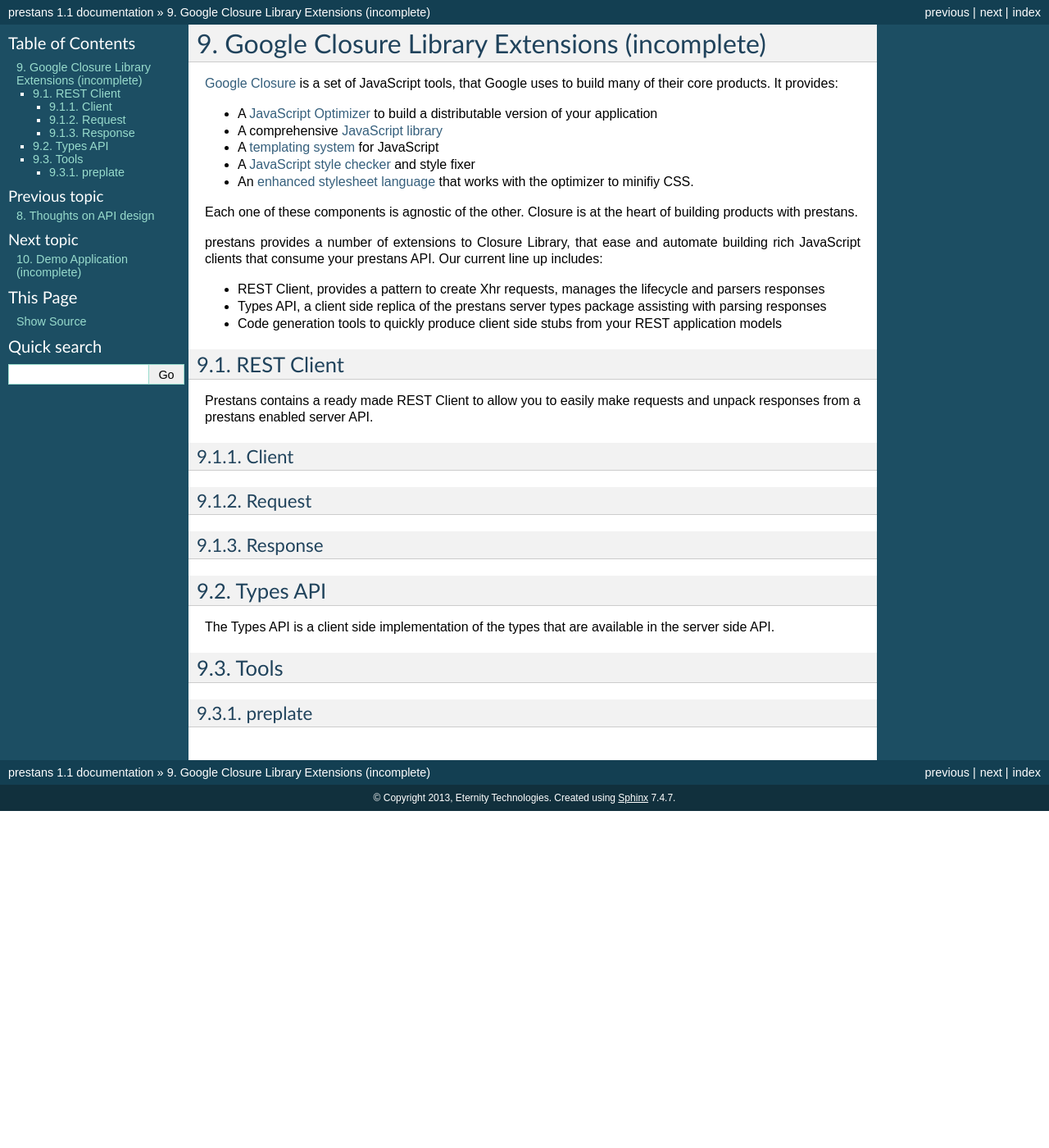
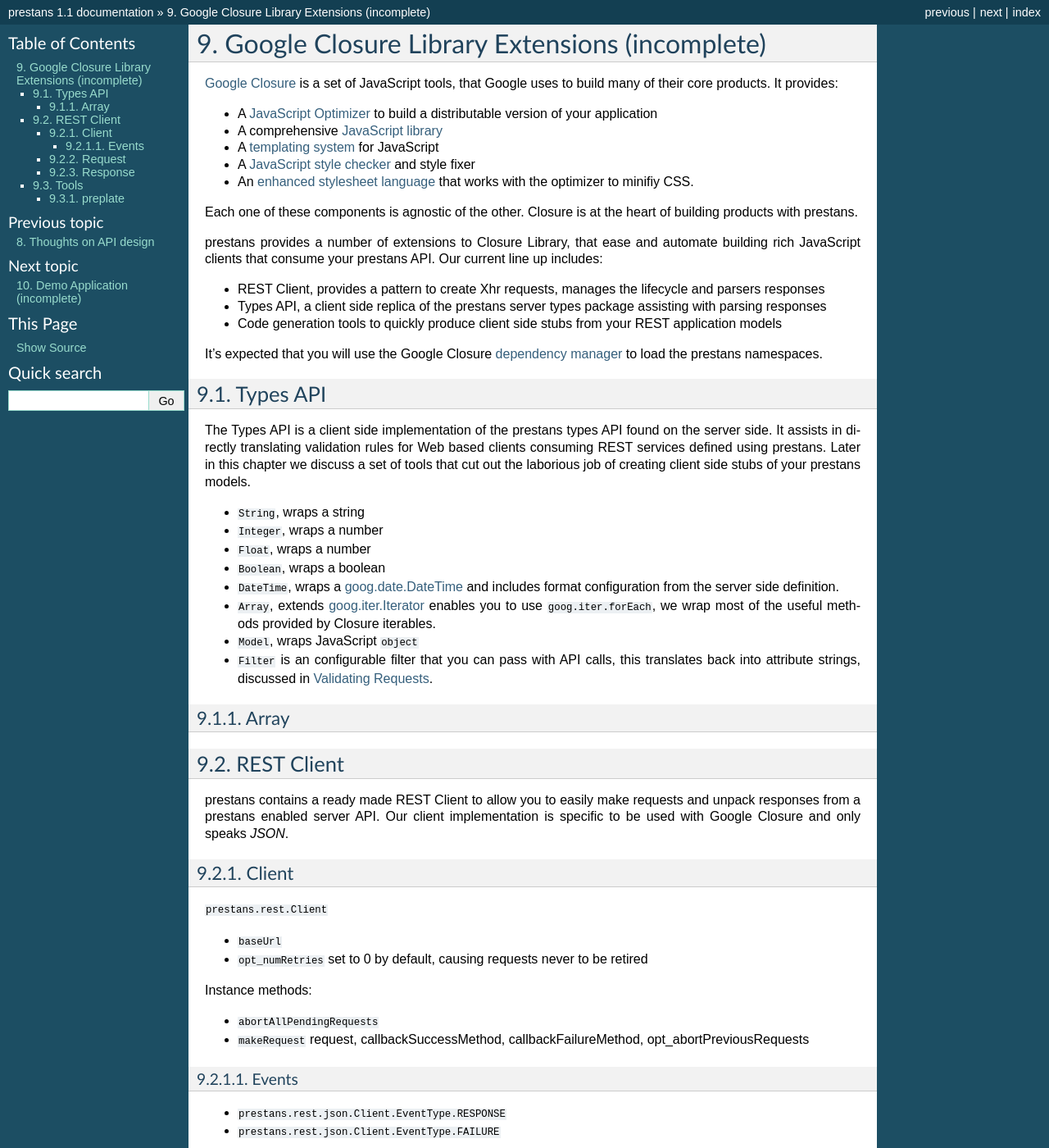
Before and after one commit to anomaly/prestans-docs, a Sphinx documentation site: the page built from source/closure.rst, in a window 1280 px wide and 1400 px high. Shown: the whole window at 82% size. Built offline with Sphinx 7.4.7, drawn with Linux system fonts in a browser that asks for light colours; some of the changed text lies outside the part shown.

Commit message:
Updated closure documentation

```diff
--- a/source/closure.rst
+++ b/source/closure.rst
@@ -18,24 +18,88 @@
 * Types API, a client side replica of the prestans server types package assisting with parsing responses
 * Code generation tools to quickly produce client side stubs from your REST application models
 
+It's expected that you will use the Google Closure `dependency manager <https://developers.google.com/closure/library/docs/introduction>`_ to load the prestans namespaces.
+
+Types API
+=========
+
+The Types API is a client side implementation of the prestans types API found on the server side. It assists in directly translating validation rules for Web based clients consuming REST services defined using prestans. Later in this chapter we discuss a set of tools that cut out the laborious job of creating client side stubs of your prestans models.
+
+* ``String``, wraps a string
+* ``Integer``, wraps a number
+* ``Float``, wraps a number
+* ``Boolean``, wraps a boolean
+* ``DateTime``, wraps a `goog.date.DateTime <http://closure-library.googlecode.com/svn/docs/class_goog_date_DateTime.html>`_ and includes format configuration from the server side definition.
+* ``Array``, extends `goog.iter.Iterator <http://closure-library.googlecode.com/svn/docs/class_goog_iter_Iterator.html>`_ enables you to use ``goog.iter.forEach``, we wrap most of the useful methods provided by Closure iterables.
+* ``Model``, wraps JavaScript ``object``
+* ``Filter`` is an configurable filter that you can pass with API calls, this translates back into attribute strings, discussed in :doc:`validation`.
+
+Array
+-----
+
+
 REST Client
 ===========
 
-Prestans contains a ready made REST Client to allow you to easily make requests and unpack responses from a prestans enabled server API.
+prestans contains a ready made REST Client to allow you to easily make requests and unpack responses from a prestans enabled server API. Our client implementation is specific to be used with Google Closure and only speaks `JSON`.
 
 Client
 ------
 
+``prestans.rest.Client``
+
+* ``baseUrl``
+* ``opt_numRetries`` set to 0 by default, causing requests never to be retired
+
+
+Instance methods:
+
+* ``abortAllPendingRequests``
+* ``makeRequest`` request, callbackSuccessMethod, callbackFailureMethod, opt_abortPreviousRequests
+
+Events
+^^^^^^
+
+* ``prestans.rest.json.Client.EventType.RESPONSE``
+* ``prestans.rest.json.Client.EventType.FAILURE``
+
 Request
 -------
+
+Requests ``prestans.rest.Request``
+
+``prestans.rest.json.Request``
+
+* ``identifier`` unique string identifier for this request type
+* ``cancelable`` boolean value to determine if this request can be canceled
+* ``httpMethod`` a ``prestans.net.HttpMethod`` constant
+* ``parameters`` an array of key value pairs send as part of the URL
+* ``requestFilter`` optional instance of ``prestans.types.Filter``
+* ``requestModel`` optional instance of ``prestans.types.Model``, this will be used to parse the response message body
+* ``responseFilter`` optional instance of ``prestans.types.Filter``, used to ignore fields in the response
+* ``responseModel`` Used to unpack the returned response
+* ``arrayElementTemplate`` Used if response model is an array
+* ``responseModelElementTemplates``
+* ``urlFormat`` sprintf like string used internally with `goog.string.format <http://closure-library.googlecode.com/svn/docs/namespace_goog_string.html>`_
+* ``urlArgs`` a JavaScript array of parameters used with ``urlFormat``
+
+prestans.net.HttpMethod encapsulate HTTP verbs as constants, currently supported verbs are:
+
+* ``prestans.net.HttpMethod.GET``
+* ``prestans.net.HttpMethod.PUT``
+* ``prestans.net.HttpMethod.POST``
+* ``prestans.net.HttpMethod.DELETE``
+* ``prestans.net.HttpMethod.PATCH``
 
 Response
 --------
 
-Types API
-=========
-
-The Types API is a client side implementation of the types that are available in the server side API.
+* ``requestIdentifier`` The string identifier for the request type,
+* ``statusCode`` HTTP status code,
+* ``responseModel`` Class used to unpack response body,
+* ``arrayElementTemplate`` prestans.types.Model,
+* ``responseModelElementTemplates``
+* ``responseBody`` JSON Object (Optional)
 
 
 Tools
--- a/source/index.rst
+++ b/source/index.rst
@@ -12,7 +12,7 @@
 
 .. toctree::
    :numbered:
-   :maxdepth: 2
+   :maxdepth: 3
 
    quickstart
    handlers
```
